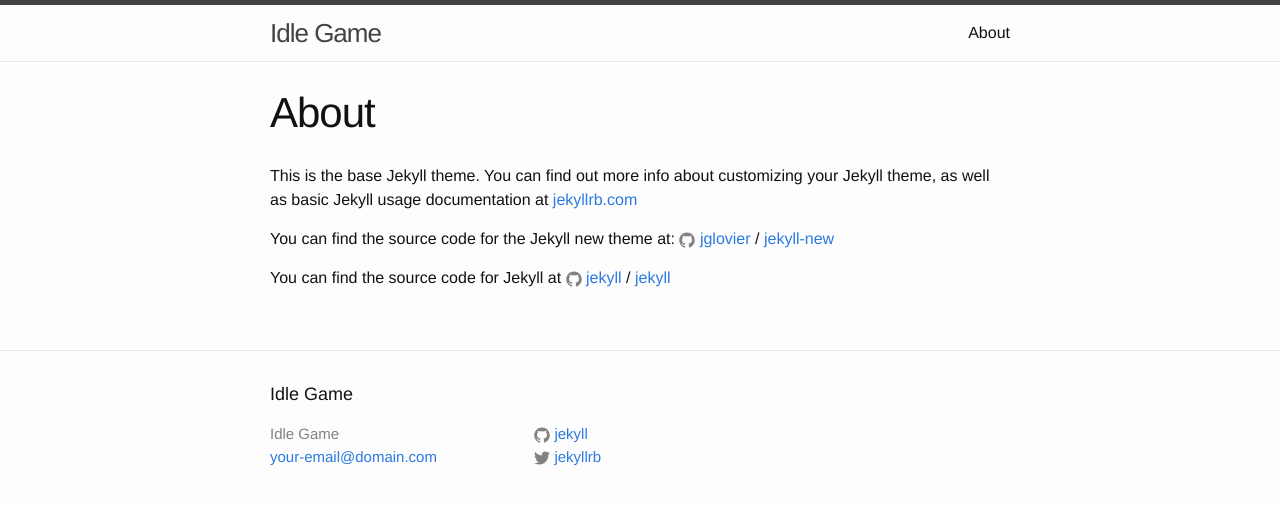
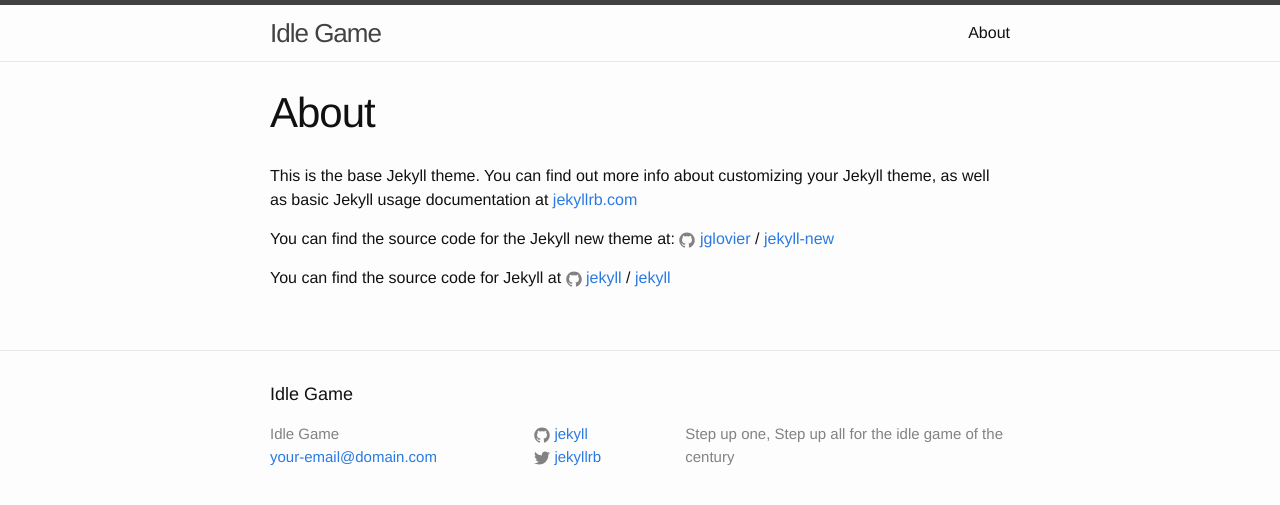
Before and after one commit to JEFFTRYTTEN/JEFFTRYTTEN.github.io, a Jekyll site: the page built from about.md, in a window 1280 px wide. Shown: the top 505 px of the page. Built offline with Jekyll 4.4.1, drawn with Linux system fonts in a browser that asks for light colours.

Commit message:
Update footer.html

```diff
--- a/_includes/footer.html
+++ b/_includes/footer.html
@@ -29,7 +29,7 @@
       </div>
 
       <div class="footer-col footer-col-3">
-        <p>{{ site.description }}</p>
+        <p>Step up one, Step up all for the idle game of the century</p>
       </div>
     </div>
 
```
